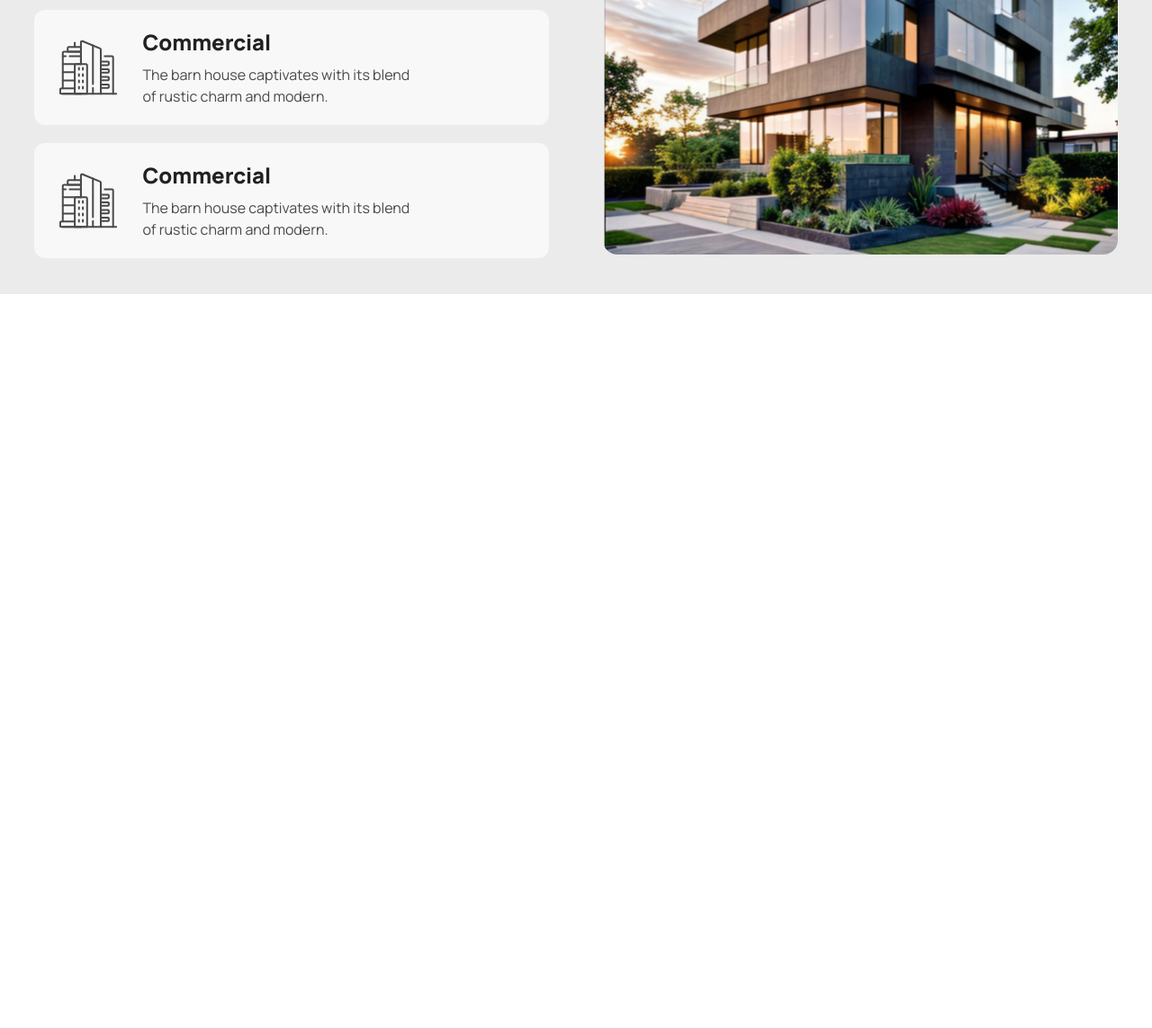
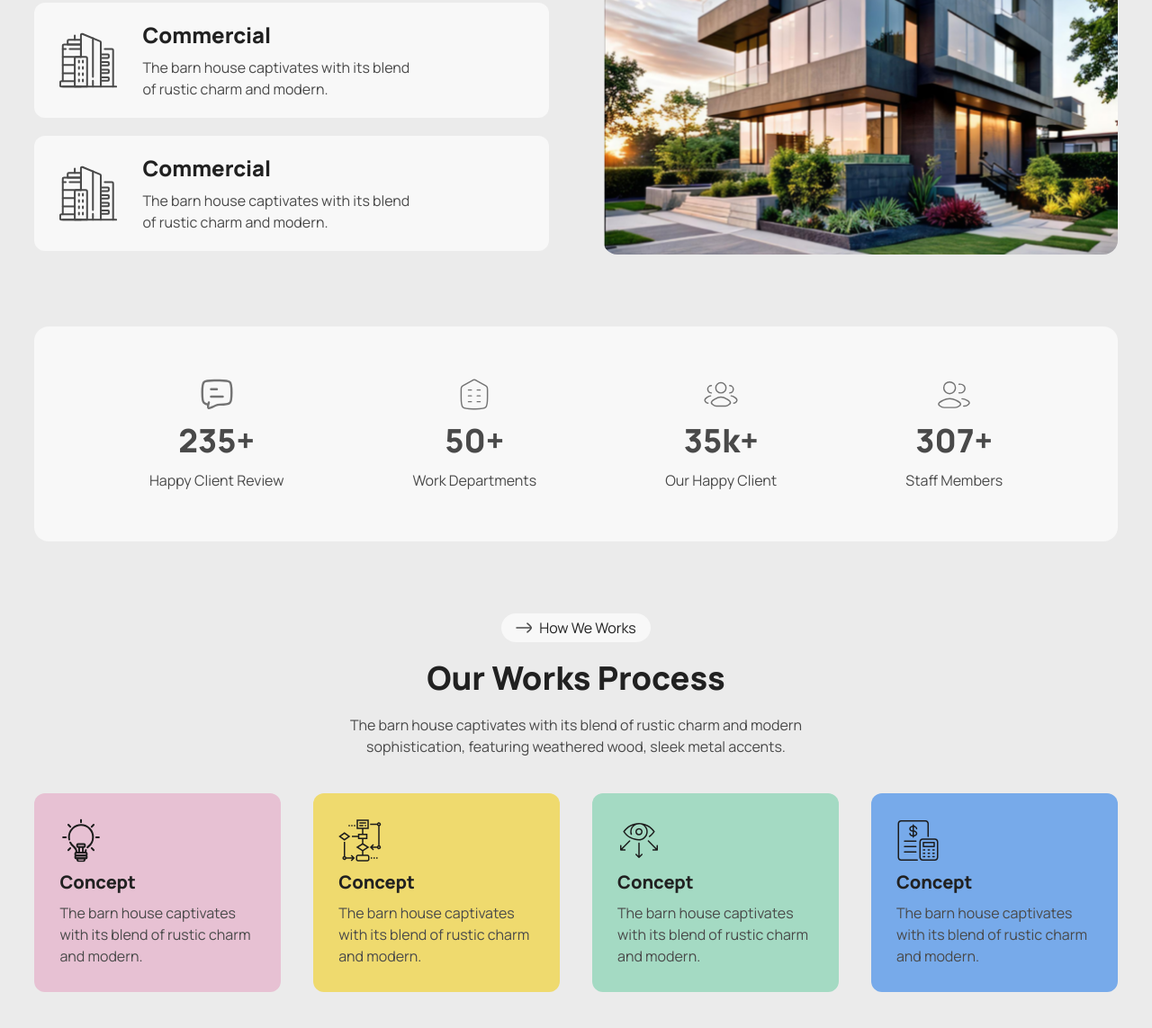
Before and after one commit to fiamanillah/PH-Assignment-3, a website: page src/index.html in a window 1280 px wide. Shown: the part 1207-2350 px from the top of the page at 90% size. Before the commit the page ends 1534 px from the top, so only its background shows below. Drawn offline with Linux system fonts and the light colour scheme.

Commit message:
Stat and Work Process Section added

```diff
--- a/src/index.html
+++ b/src/index.html
@@ -65,7 +65,7 @@
   <div class="sections flex lg-t:flex-col justify-between gap-[5%] lg-t:gap-5 relative pt-24 lg-t:py-10">
     <img class="absolute left-1 top-10 lg-t:hidden" src="./assets/Vector 14.svg" alt="" srcset="">
     <div class="basis-1/2 flex flex-col lg-t:items-center items-start gap-5">
-      <button class="btn-primary bg-primary-bg"><img src="./assets/arrow-right.svg" alt="" srcset=""> About Us</button>
+      <div class="btn-secondary bg-primary-bg"><img src="./assets/arrow-right.svg" alt="" srcset=""> About Us</div>
       <h1 class="lg-t:text-center">We design thoughtful, <br class="lg-t:hidden"> liveable spaces</h1>
       <p class="lg-t:text-center">The barn house captivates with its blend of rustic charm and
         modern sophistication, featuring weathered wood, sleek metal accents.</p>
@@ -96,6 +96,75 @@
 <!-- About Section  -->
 
 
+<!-- Stat Section  -->
+
+<section class="bg-secondary-bg">
+  <div class="sections ">
+    <div class="flex lg-t:grid lg-t:grid-cols-2 lg-t:gap-5 md-p:flex md-p:flex-col bg-primary-bg justify-around p-14 rounded-2xl">
+      <div class="flex flex-col justify-center items-center gap-3 text-center">
+        <img class="w-10" src="./assets/comment-01.svg" alt="" srcset="">
+        <h1 class="text-text-secondary">235+</h1>
+        <p>Happy Client Review</p>
+      </div>
+      <div class="flex flex-col justify-center items-center gap-3 text-center">
+        <img class="w-10" src="./assets/departement.svg" alt="" srcset="">
+        <h1 class="text-text-secondary">50+</h1>
+        <p>Work Departments</p>
+      </div>
+      <div class="flex flex-col justify-center items-center gap-3 text-center">
+        <img class="w-10" src="./assets/Group 8.svg" alt="" srcset="">
+        <h1 class="text-text-secondary">35k+</h1>
+        <p>Our Happy Client</p>
+      </div>
+      <div class="flex flex-col justify-center items-center gap-3 text-center">
+        <img class="w-10" src="./assets/user-multiple.svg" alt="" srcset="">
+        <h1 class="text-text-secondary">307+</h1>
+        <p>Staff Members</p>
+      </div>
+    </div>
+  </div>
+</section>
+
+<!-- Stat Section  -->
+
+
+<!-- Work Process Section  -->
+
+<section class="bg-secondary-bg">
+  <div class="sections">
+    <div class="w-3/6 lg-t:w-5/6  mx-auto text-center flex flex-col items-center gap-5 mb-10">
+      <div class="btn-secondary bg-primary-bg"><img src="./assets/arrow-right.svg" alt="Arrow" srcset="">How We Works</div>
+      <h1>Our Works Process</h1>
+      <p>The barn house captivates with its blend of rustic charm and modern sophistication, featuring weathered wood, sleek metal accents.</p>
+    </div>
+    <div class="flex gap-[3%] lg-t:grid lg-t:grid-cols-2 lg-t:gap-5 md-p:flex md-p:flex-col">
+      <div class="flex flex-col gap-2 items-start bg-[#E7C1D3] p-7 md-p:p-6 rounded-xl">
+        <img src="./assets/bulb.svg" alt="">
+        <h3>Concept</h3>
+        <p>The barn house captivates with its blend of rustic charm and modern.</p>
+      </div>
+      <div class="flex flex-col gap-2 items-start bg-[#EFDA6E] p-7 md-p:p-6 rounded-xl">
+        <img src="./assets/flow-chart 1.svg" alt="">
+        <h3>Concept</h3>
+        <p>The barn house captivates with its blend of rustic charm and modern.</p>
+      </div>
+      <div class="flex flex-col gap-2 items-start bg-[#A4DAC3] p-7 md-p:p-6 rounded-xl">
+        <img src="./assets/supervision 1.svg" alt="">
+        <h3>Concept</h3>
+        <p>The barn house captivates with its blend of rustic charm and modern.</p>
+      </div>
+      <div class="flex flex-col gap-2 items-start bg-[#77AAEA] p-7 md-p:p-6 rounded-xl">
+        <img src="./assets/budget-planning 1.svg" alt="">
+        <h3>Concept</h3>
+        <p>The barn house captivates with its blend of rustic charm and modern.</p>
+      </div>
+    </div>
+  </div>
+</section>
+
+<!-- Work Process Section  -->
+
+
 
 </body>
 </html>
--- a/src/input.css
+++ b/src/input.css
@@ -20,7 +20,9 @@
     .btn-primary {
         @apply  py-2 px-4 rounded-full flex justify-center items-center gap-2 text-text-primary;
     }
-
+    .btn-secondary {
+        @apply  py-1 px-4 rounded-full flex justify-center items-center gap-2 text-text-primary;
+    }
     .btn-white-round{
         @apply bg-black p-2 rounded-full;
     }
```
Also changed, not shown: src/output.css.
